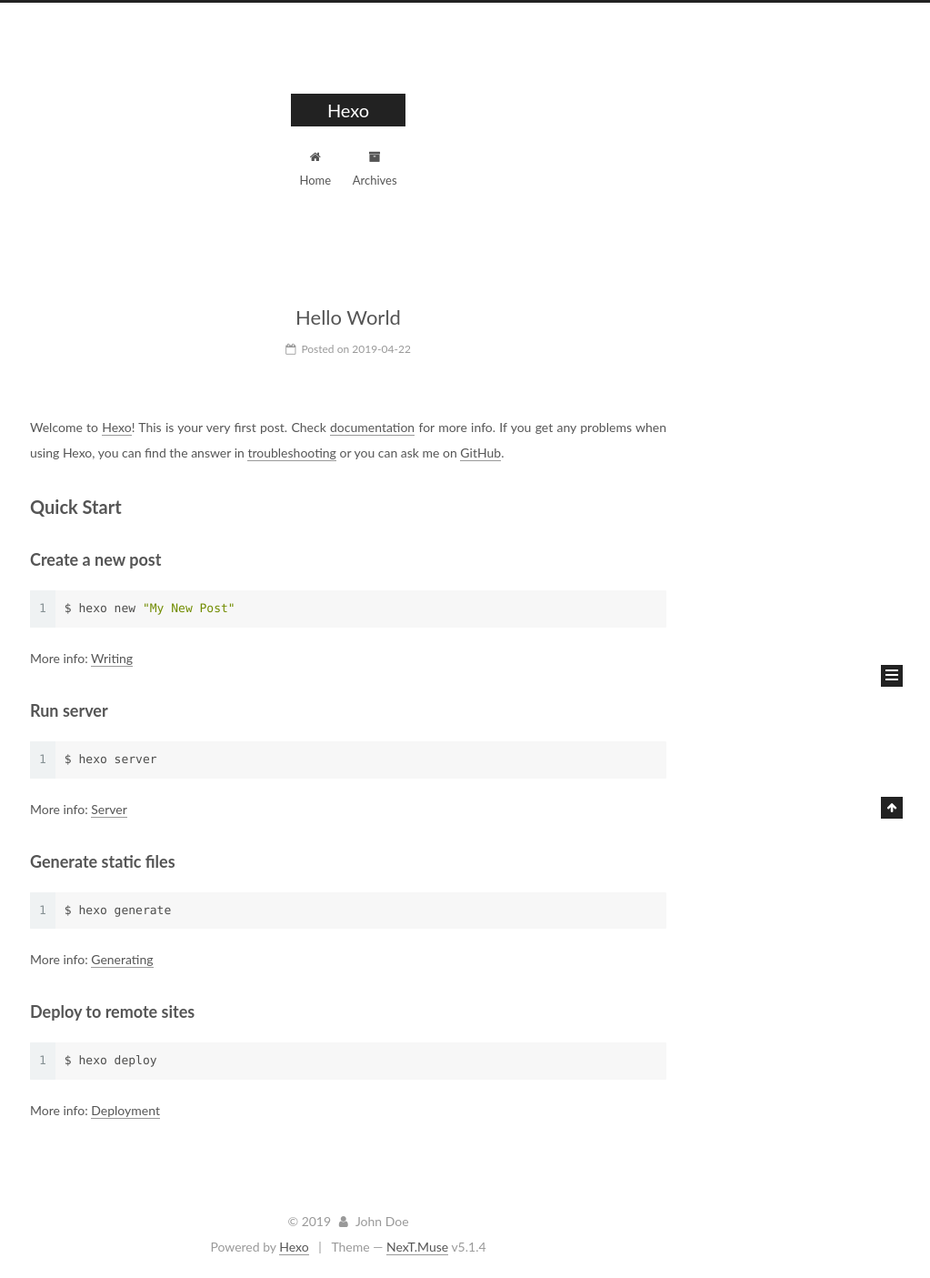
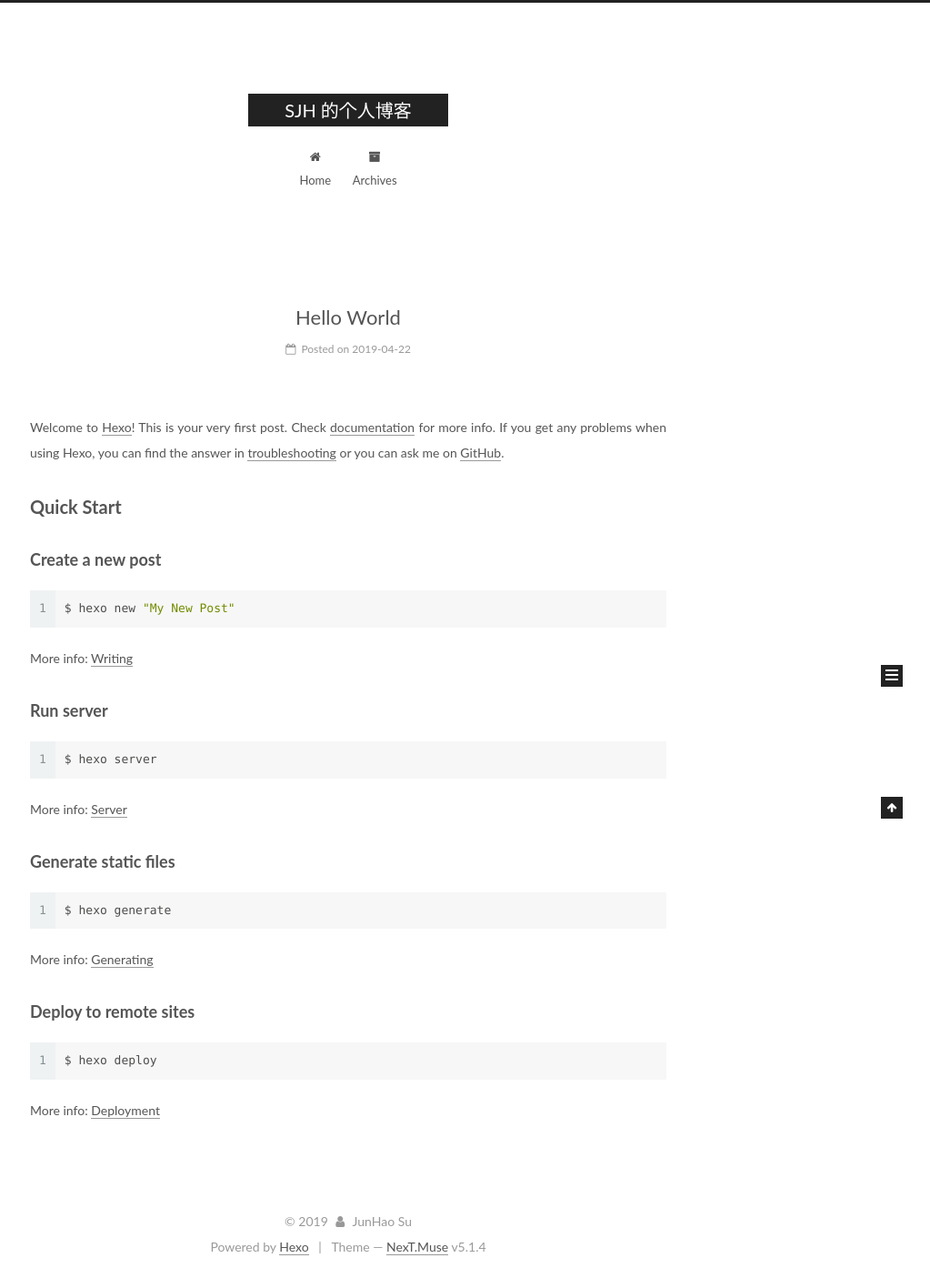
Before and after one commit to JunHaoSu/JunHaoSu.github.io, a plain HTML site: page index.html in a window 1280 px wide. Shown: the whole page at 91% size, without its empty margins (257-1280 px from the left). Drawn offline with Linux system fonts and the light colour scheme.

Commit message:
Site updated: 2019-04-22 22:05:03

```diff
--- a/css/main.css
+++ b/css/main.css
@@ -1822,7 +1822,7 @@ pre .javascript .function {
   width: 4px;
   height: 4px;
   border-radius: 50%;
-  background: #47ffa4;
+  background: #503390;
 }
 .links-of-blogroll {
   font-size: 13px;
--- a/index.html
+++ b/index.html
@@ -80,12 +80,12 @@
 
 
 <meta property="og:type" content="website">
-<meta property="og:title" content="Hexo">
+<meta property="og:title" content="SJH 的个人博客">
 <meta property="og:url" content="http://yoursite.com/index.html">
-<meta property="og:site_name" content="Hexo">
+<meta property="og:site_name" content="SJH 的个人博客">
 <meta property="og:locale" content="default">
 <meta name="twitter:card" content="summary">
-<meta name="twitter:title" content="Hexo">
+<meta name="twitter:title" content="SJH 的个人博客">
 
 
 
@@ -121,7 +121,7 @@
 
 
 
-  <title>Hexo</title>
+  <title>SJH 的个人博客</title>
 
 
 
@@ -152,7 +152,7 @@
     <div class="custom-logo-site-title">
       <a href="/" class="brand" rel="start">
         <span class="logo-line-before"><i></i></span>
-        <span class="site-title">Hexo</span>
+        <span class="site-title">SJH 的个人博客</span>
         <span class="logo-line-after"><i></i></span>
       </a>
     </div>
@@ -232,13 +232,13 @@
     <link itemprop="mainEntityOfPage" href="http://yoursite.com/2019/04/22/hello-world/">
 
     <span hidden itemprop="author" itemscope itemtype="http://schema.org/Person">
-      <meta itemprop="name" content="John Doe">
+      <meta itemprop="name" content="JunHao Su">
       <meta itemprop="description" content>
       <meta itemprop="image" content="/images/avatar.gif">
     </span>
 
     <span hidden itemprop="publisher" itemscope itemtype="http://schema.org/Organization">
-      <meta itemprop="name" content="Hexo">
+      <meta itemprop="name" content="SJH 的个人博客">
     </span>
 
 
@@ -379,7 +379,7 @@
         <div class="site-overview">
           <div class="site-author motion-element" itemprop="author" itemscope itemtype="http://schema.org/Person">
 
-              <p class="site-author-name" itemprop="name">John Doe</p>
+              <p class="site-author-name" itemprop="name">JunHao Su</p>
               <p class="site-description motion-element" itemprop="description"></p>
           </div>
 
@@ -435,7 +435,7 @@
   <span class="with-love">
     <i class="fa fa-user"></i>
   </span>
-  <span class="author" itemprop="copyrightHolder">John Doe</span>
+  <span class="author" itemprop="copyrightHolder">JunHao Su</span>
 
 
 </div>
```
Also changed, not shown: 2019/04/22/hello-world/index.html (+7 -7 lines), archives/2019/04/index.html (+7 -7 lines), archives/2019/index.html (+7 -7 lines), archives/index.html (+7 -7 lines).
